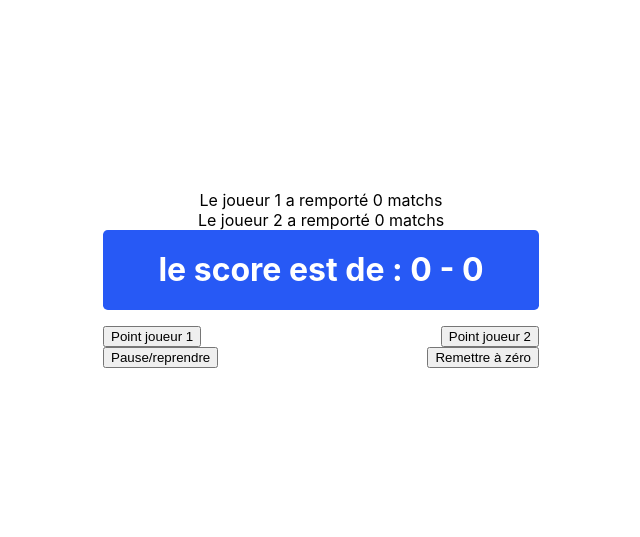
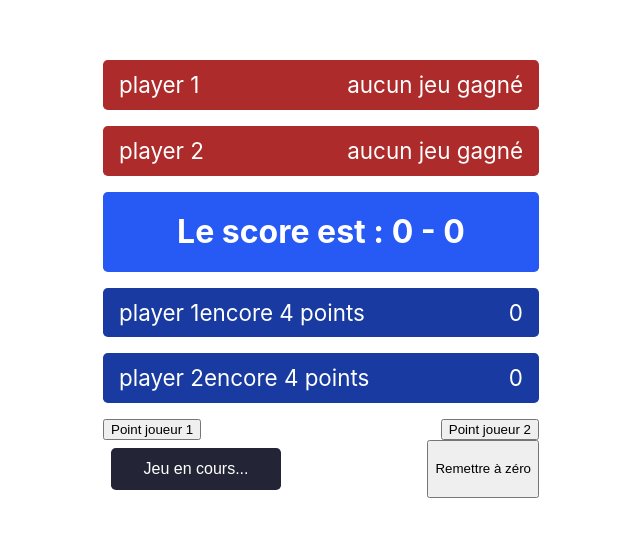
Before and after one commit to GuerricSa/tennis-score, a React (Create React App) app: page / in a window 1280 px wide. Shown: the part 121-658 px from the top of the page, without its empty margins (319-959 px from the left). Built offline with nearby package versions, Linux system fonts and the light colour scheme.

Commit message:
adding asyncron function

```diff
--- a/src/App.js
+++ b/src/App.js
@@ -3,11 +3,17 @@ import { PlayPauseButton } from './components/PlayPauseButton'
 import { Display } from './components/Display'
 import { Restart } from './components/RestartButton'
 import { PointScoredButton } from './components/PointScoredButton';
+import { PlayerScore } from './components/PlayerScore';
+import { PlayerPoints } from './components/PlayerPoints';
 
 function App() {
   return (
     <div>
+      <PlayerPoints playerId={'player1'} playerName={'player 1'}/>
+      <PlayerPoints playerId={'player2'} playerName={'player 2'}/>
       <Display />
+      <PlayerScore playerId={'player1'} playerName={'player 1'}/>
+      <PlayerScore playerId={'player2'} playerName={'player 2'}/>
       <div className="buttons-row">
         <PointScoredButton playerId={'player1'}>
           Point joueur 1
--- a/src/actions.js
+++ b/src/actions.js
@@ -1,6 +1,43 @@
-export const playPause = () => ({ type: 'playPause' })
+export const setPlaying = (playing) => ({
+  type: 'setPlaying',
+  payload: playing,
+ })
+
 export const restart = () => ({ type: 'restart' })
+
 export const pointScored = (player) => ({
   type: 'pointScored',
   payload: { player: player }
 })
+
+export const randomSet = (store) => {
+  const isPlaying = store.getState().playing;
+  const winner = store.getState().winner
+  if (isPlaying || winner) {
+    console.log('isPlaying = true randomSet ne marche pas')
+    return
+  }
+  console.log(isPlaying)
+  store.dispatch(setPlaying(true))
+
+  playNextPoint()
+  console.log(isPlaying)
+
+  function playNextPoint() {
+    const time = 1000 + Math.floor(Math.random() * 2000)
+    if (store.getState().playing === false) {
+      return
+    }
+    window.setTimeout(() => {
+      if(store.getState().playing === false) {
+        return
+      }
+    const pointWinner = Math.random() > 0.5 ? 'player1' : 'player2'
+    store.dispatch(pointScored(pointWinner))
+    if (store.getState().winner) {
+      store.dispatch(setPlaying(false))
+    }
+    playNextPoint()
+  }, time)
+  }
+}
--- a/src/components/Display.js
+++ b/src/components/Display.js
@@ -1,6 +1,7 @@
+import { selectDisplayText } from "../selectors"
 import { useSelector } from "react-redux"
 
-const playerSelector = (params) => {
+export const playerSelector = (params) => {
   if (params === 'player1') {
     return (
       'joueur 1'
@@ -13,44 +14,12 @@ const playerSelector = (params) => {
 }
 
 export function Display() {
-  const gameIsPlaying = useSelector((state) => state.playing)
-  const scorePlayer1 = useSelector((state) => state.player1)
-  const scorePlayer2 = useSelector((state) => state.player2)
-  const advantage = useSelector((state) => state.advantage)
-  const winner = useSelector((state) => state.winner)
-  const historical = useSelector((state) => state.historical)
-  const player2wins = historical.filter(object => object.winner === 'player2').length
-  const player1wins = historical.filter(object => object.winner === 'player1').length
-
-
-  if (winner) {
-    return (
-      <div>
-        <p>Le joueur 1 a remporté {player1wins} matchs</p>
-        <p>Le joueur 2 a remporté {player2wins} matchs</p>
-        <p className="display">
-          {`Le ${playerSelector(winner)} a gagné !!`}
-        </p>
-      </div>
-    )
-  }
-  if (!gameIsPlaying) {
-    return (
-      <p className="display">
-        Le jeu est en pause
-      </p>
-    )
-  }
+  const displayText = useSelector(selectDisplayText)
   return (
     <div>
-      <div>
-        <p>Le joueur 1 a remporté {player1wins} matchs</p>
-        <p>Le joueur 2 a remporté {player2wins} matchs</p>
-      </div>
-      <div className="display">
-      le score est de : {scorePlayer1} - {scorePlayer2}
-      {advantage !== null ? `avantage :  ${playerSelector(advantage)}` : '' }
-      </div>
+      <p className="display">
+        {displayText}
+      </p>
     </div>
   )
 }
--- a/src/components/PlayPauseButton.js
+++ b/src/components/PlayPauseButton.js
@@ -1,14 +1,19 @@
-import { useDispatch } from "react-redux"
-import { playPause } from '../actions'
+import { useSelector, useStore } from "react-redux"
+import { randomSet } from '../actions'
+import { selectGameIsPlaying } from "../selectors"
 
 export function PlayPauseButton() {
-  const dispatch = useDispatch()
+  const store = useStore()
+  const playing = useSelector(selectGameIsPlaying)
 
   return (
     <button
-      onClick={() => {dispatch(playPause())}}
+      className="button"
+      onClick={() => {
+        randomSet(store)
+      }}
     >
-      Pause/reprendre
+      {playing ? 'Jeu en cours...' : 'Jouer'}
     </button>
   )
 }
--- /dev/null
+++ b/src/components/PlayerPoints.js
@@ -0,0 +1,19 @@
+import { useSelector } from "react-redux";
+import { selectPlayerPoints } from "../selectors";
+
+export function PlayerPoints({ playerId, playerName }) {
+  const points = useSelector(selectPlayerPoints(playerId))
+
+  return (
+    <div className="player-games">
+      <p>{playerName}</p>
+      <p>
+        {points === 0
+        ? 'aucun jeu gagné'
+        : points === 1
+          ? '1 jeu gagné'
+          : points + 'jeux gagnés'}
+      </p>
+    </div>
+  )
+}
--- /dev/null
+++ b/src/components/PlayerScore.js
@@ -0,0 +1,23 @@
+import { useSelector } from "react-redux"
+import { selectPlayerHasAdvantage, selectPointsToWin } from "../selectors"
+
+export function PlayerScore({ playerName, playerId}) {
+  const score = useSelector((state) => state[playerId])
+  const hasAdvantage = useSelector(selectPlayerHasAdvantage(playerId))
+  const pointsBeforeWin = useSelector(selectPointsToWin(playerId))
+
+  return (
+    <div className="player-score">
+      <p>
+        {playerName}
+        {pointsBeforeWin === null
+        ? ''
+        : `encore ${pointsBeforeWin} ${pointsBeforeWin === 1
+          ? 'point'
+          : 'points'
+        }` }
+      </p>
+      <p>{(hasAdvantage ? 'avantage - ' : '') + score}</p>
+    </div>
+  )
+}
--- /dev/null
+++ b/src/selectors.js
@@ -0,0 +1,66 @@
+export const selectPlayerHasAdvantage = (playerId) => {
+  return(
+    (state) => state.advantage === playerId
+  )
+}
+
+export const selectGameIsPlaying = () => (state) => state.playing
+
+export const selectPlayerPoints = (playerId) => {
+  return(
+    (state) => state.historical.filter((object) => object.winner === playerId).length
+  )
+}
+
+export const selectPointsToWin = (playerId) => {
+  const oponent = playerId === 'player1' ? 'player2' : 'player1'
+  return (
+    (state) => {
+      if (state.winner) {
+        return null
+      } else if(state.advantage === playerId) {
+        return 1
+      } else if (state[oponent] === 40) {
+        if (state[playerId] === 40) {
+          return 2
+        } else if (state[playerId] === 30) {
+          return 3
+        } else if (state[playerId] === 15) {
+          return 4
+        } else {
+          return 5
+        }
+      } else {
+        if (state[playerId] === 40) {
+            return 1
+        } else if (state[playerId] === 30) {
+          return 2
+        } else if (state[playerId] === 15) {
+          return 3
+        } else {
+          return 4
+        }
+      }
+    }
+  )
+}
+
+export const selectDisplayText = (state) => {
+  let text = `Le score est : ${state.player1} - ${state.player2}`
+  if(state.winner) {
+      if (state.winner === 'player1') {
+        return 'Joueur 1 gagne'
+      } else {
+        return 'Joueur 2 gagne'
+      }
+  } else {
+    if (state.advantage) {
+      if (state.advantage === 'player1') {
+        text += "avantage joueur 1"
+      } else {
+        text += "avantage joueur 2"
+      }
+    }
+  }
+  return text
+}
--- a/src/store.js
+++ b/src/store.js
@@ -6,25 +6,24 @@ const initialState = {
   player2: 0,
   advantage: null,
   winner: null,
-  playing: true,
+  playing: false,
   historical: [
   ]
 }
 
-function reducer(state, action) {
-  if(action.type === 'playPause') {
-    return produce(state, draft => {
-      draft.playing = !draft.playing
+function reducer(state = initialState , action) {
+  if(action.type === 'setPlaying') {
+    return produce(state, (draft) => {
+      draft.playing = action.payload
     })
   }
-  if(state.playing === true) {
   if (action.type === 'restart') {
     return produce(state, draft => {
       draft.player1 = 0
       draft.player2 = 0
       draft.advantage = null
       draft.winner = null
-        draft.playing = true
+      draft.playing = false
     })
   }
   if(action.type === 'pointScored') {
@@ -67,11 +66,10 @@ function reducer(state, action) {
       })
     }
   }
-  }
   return state;
 }
 
-export const store = createStore(reducer, initialState)
+export const store = createStore(reducer)
 
 store.subscribe(() => {
   console.log("Nouveau state:");
```
Lines whose indentation alone changed are shown as unchanged.
